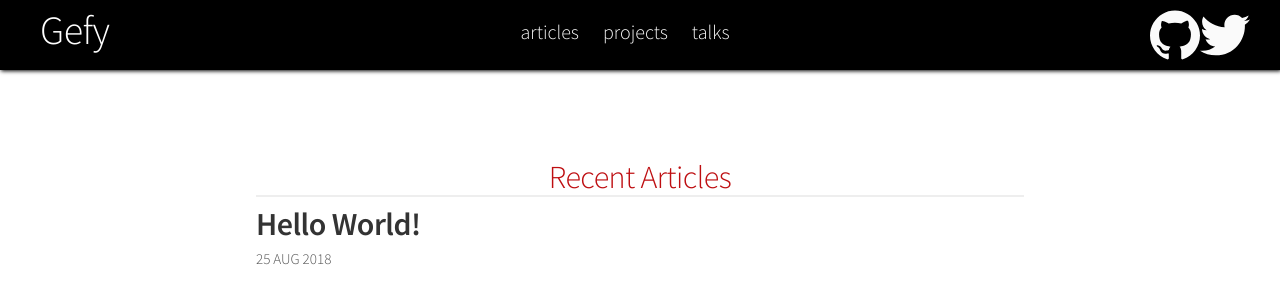
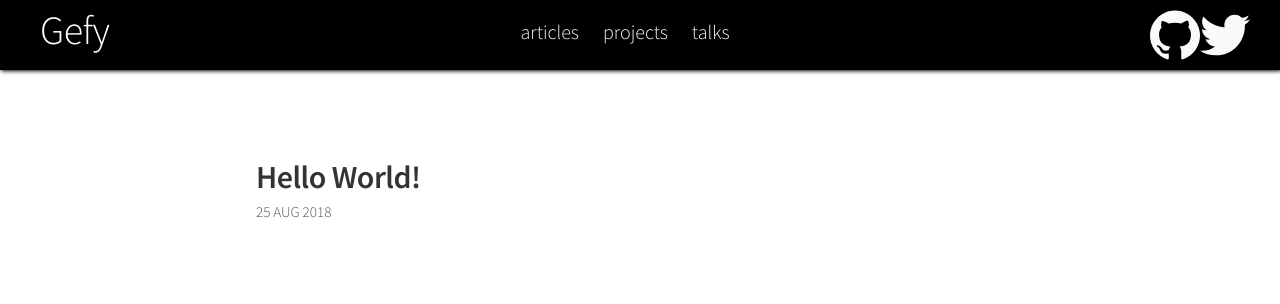
Before and after one commit to gefymarcos/gefymarcos.github.io, a Jekyll site: the page built from index.md, in a window 1280 px wide. Shown: the top 304 px of the page. Built offline with Jekyll 4.4.1, drawn with Linux system fonts in a browser that asks for light colours.

Commit message:
removing subtitle in home

```diff
--- a/_layouts/home.html
+++ b/_layouts/home.html
@@ -7,8 +7,6 @@ layout: default
 {% if site.posts.size == 0 %}
     <h2>No posts found =(</h2>
 {% else %}
-
-<h2 class="container-title">Recent Articles</h2>
 
 {% for post in site.posts %}
   {% if post.categories contains "blog" %}
--- a/css/main.scss
+++ b/css/main.scss
@@ -409,14 +409,6 @@ tbody tr:nth-child(odd) th {
   margin-left: 20vw;
   max-width: 60vw;
 
-  .container-title {
-    color: var(--primary-color);
-    font-weight: 300;
-    transition: all .2s ease;
-    display: flex;
-    justify-content: center;
-    border-bottom: 2px solid #eeeeee;
-  }
 }
 
 .link-talks {
```
